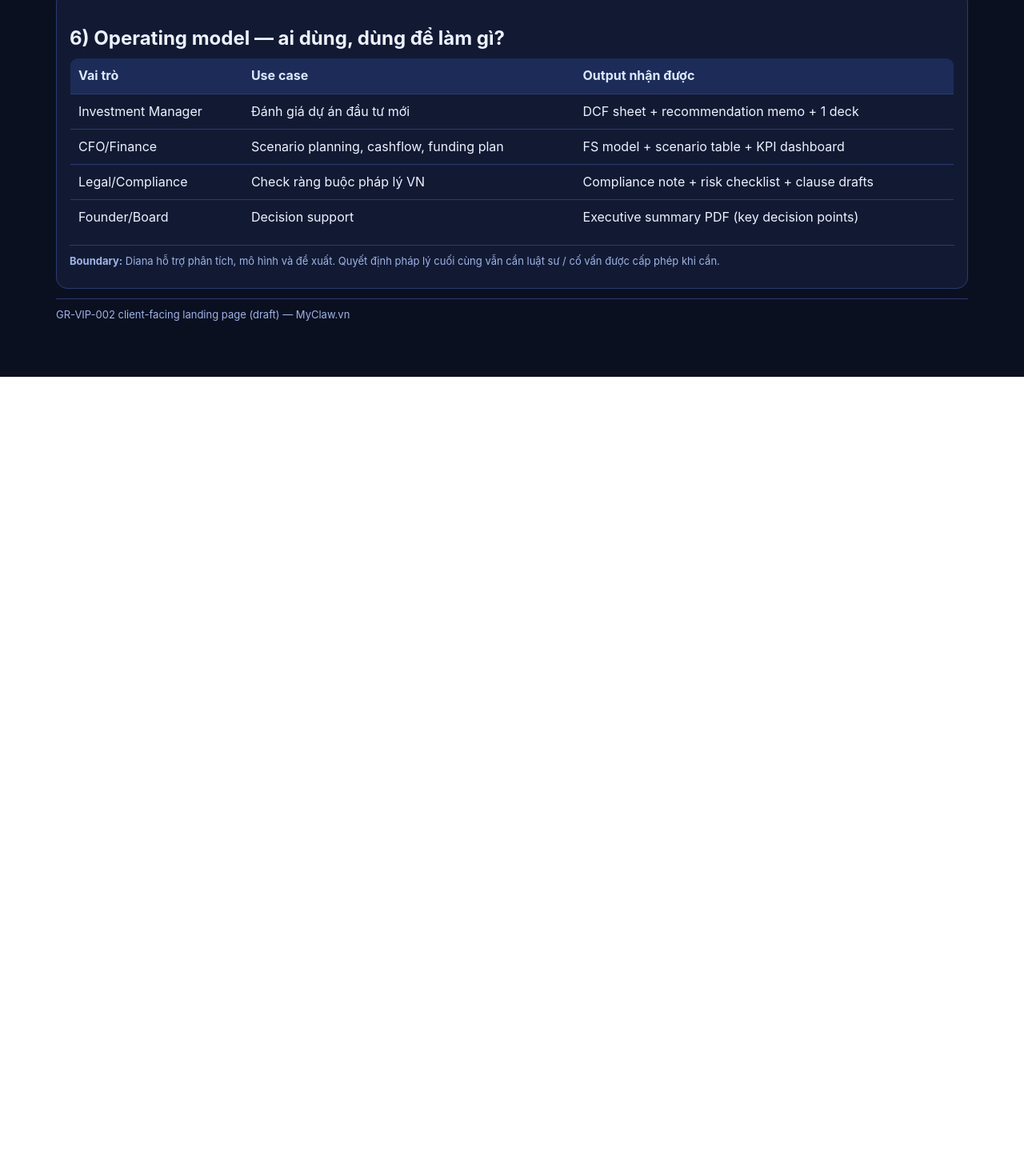
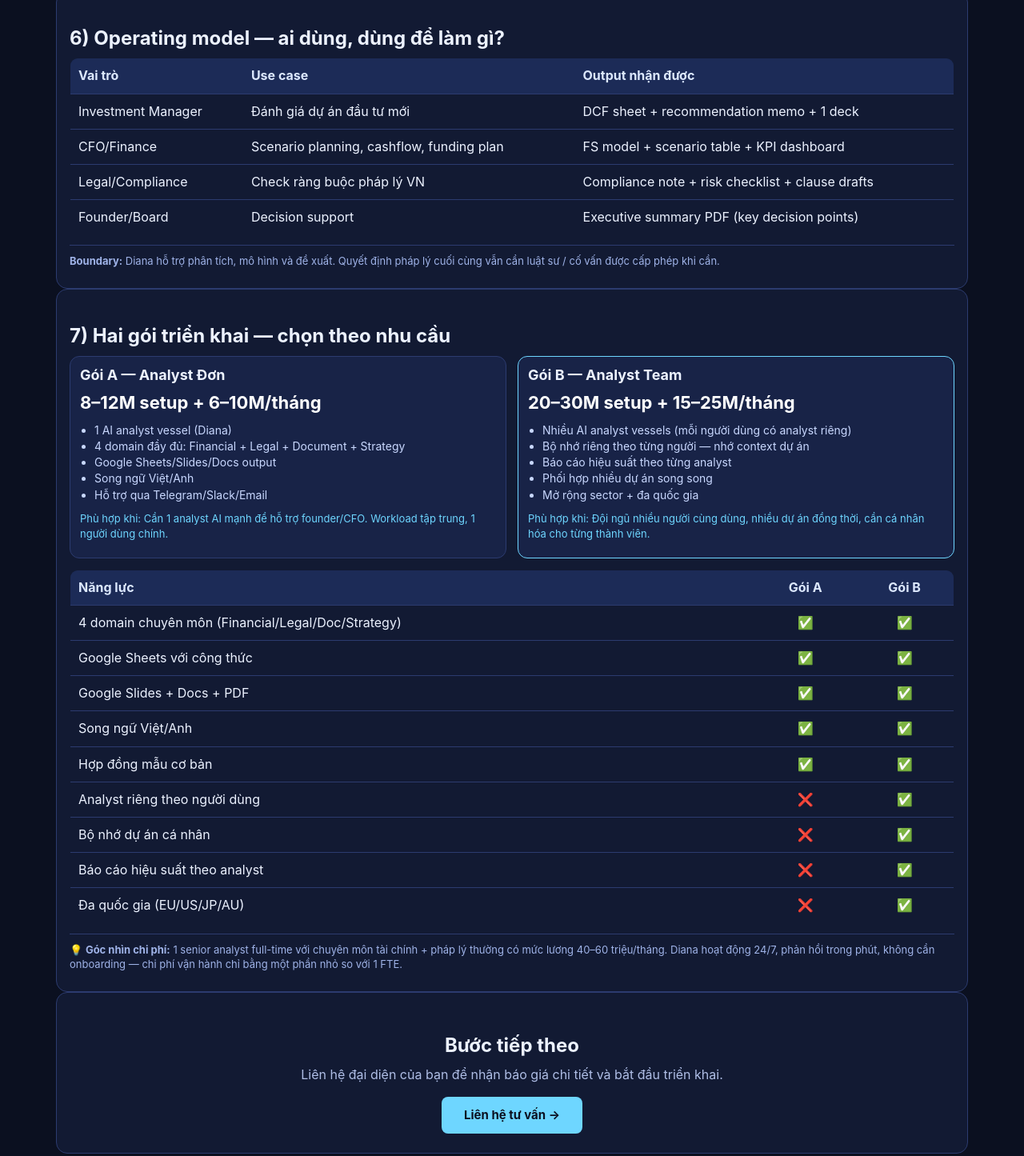
Before and after one commit to dgdatagg-web/myclaw-client-docs, a plain HTML site: page gr-vip-002/index.html in a window 1280 px wide. Shown: the part 1729-3174 px from the top of the page at 80% size. Before the commit the page ends 2200 px from the top, so only its background shows below. Drawn offline with Linux system fonts and the light colour scheme.

Commit message:
fix: VIP-001 CTA generic (not Will's TG) + VIP-002 Option A/B comparison + CTA
- VIP-001: CTA now says 'liên hệ đại diện' (Grey will swap his handle)
- VIP-002: Added section 7 with Gói A vs Gói B, feature comparison table, value anchor, CTA
- Both pages now have pricing visibility + clear next step

```diff
--- a/gr-vip-002/index.html
+++ b/gr-vip-002/index.html
@@ -257,6 +257,61 @@
       <p class="note"><strong>Boundary:</strong> Diana hỗ trợ phân tích, mô hình và đề xuất. Quyết định pháp lý cuối cùng vẫn cần luật sư / cố vấn được cấp phép khi cần.</p>
     </section>
 
+    <section class="card">
+      <h2>7) Hai gói triển khai — chọn theo nhu cầu</h2>
+      <div class="grid grid-2">
+        <div class="domain">
+          <h3>Gói A — Analyst Đơn</h3>
+          <p style="font-size:22px;font-weight:700;color:#fff;margin:8px 0;">8–12M setup + 6–10M/tháng</p>
+          <ul>
+            <li>1 AI analyst vessel (Diana)</li>
+            <li>4 domain đầy đủ: Financial + Legal + Document + Strategy</li>
+            <li>Google Sheets/Slides/Docs output</li>
+            <li>Song ngữ Việt/Anh</li>
+            <li>Hỗ trợ qua Telegram/Slack/Email</li>
+          </ul>
+          <p style="color:#6ed6ff;font-size:13px;margin-top:10px;">Phù hợp khi: Cần 1 analyst AI mạnh để hỗ trợ founder/CFO. Workload tập trung, 1 người dùng chính.</p>
+        </div>
+        <div class="domain" style="border-color:#6ed6ff;">
+          <h3>Gói B — Analyst Team</h3>
+          <p style="font-size:22px;font-weight:700;color:#fff;margin:8px 0;">20–30M setup + 15–25M/tháng</p>
+          <ul>
+            <li>Nhiều AI analyst vessels (mỗi người dùng có analyst riêng)</li>
+            <li>Bộ nhớ riêng theo từng người — nhớ context dự án</li>
+            <li>Báo cáo hiệu suất theo từng analyst</li>
+            <li>Phối hợp nhiều dự án song song</li>
+            <li>Mở rộng sector + đa quốc gia</li>
+          </ul>
+          <p style="color:#6ed6ff;font-size:13px;margin-top:10px;">Phù hợp khi: Đội ngũ nhiều người cùng dùng, nhiều dự án đồng thời, cần cá nhân hóa cho từng thành viên.</p>
+        </div>
+      </div>
+
+      <table style="margin-top:14px;">
+        <thead>
+          <tr><th>Năng lực</th><th style="text-align:center;">Gói A</th><th style="text-align:center;">Gói B</th></tr>
+        </thead>
+        <tbody>
+          <tr><td>4 domain chuyên môn (Financial/Legal/Doc/Strategy)</td><td style="text-align:center;" class="ok">✅</td><td style="text-align:center;" class="ok">✅</td></tr>
+          <tr><td>Google Sheets với công thức</td><td style="text-align:center;" class="ok">✅</td><td style="text-align:center;" class="ok">✅</td></tr>
+          <tr><td>Google Slides + Docs + PDF</td><td style="text-align:center;" class="ok">✅</td><td style="text-align:center;" class="ok">✅</td></tr>
+          <tr><td>Song ngữ Việt/Anh</td><td style="text-align:center;" class="ok">✅</td><td style="text-align:center;" class="ok">✅</td></tr>
+          <tr><td>Hợp đồng mẫu cơ bản</td><td style="text-align:center;" class="ok">✅</td><td style="text-align:center;" class="ok">✅</td></tr>
+          <tr><td>Analyst riêng theo người dùng</td><td style="text-align:center;">❌</td><td style="text-align:center;" class="ok">✅</td></tr>
+          <tr><td>Bộ nhớ dự án cá nhân</td><td style="text-align:center;">❌</td><td style="text-align:center;" class="ok">✅</td></tr>
+          <tr><td>Báo cáo hiệu suất theo analyst</td><td style="text-align:center;">❌</td><td style="text-align:center;" class="ok">✅</td></tr>
+          <tr><td>Đa quốc gia (EU/US/JP/AU)</td><td style="text-align:center;">❌</td><td style="text-align:center;" class="ok">✅</td></tr>
+        </tbody>
+      </table>
+
+      <p class="note">💡 <strong>Góc nhìn chi phí:</strong> 1 senior analyst full-time với chuyên môn tài chính + pháp lý thường có mức lương 40–60 triệu/tháng. Diana hoạt động 24/7, phản hồi trong phút, không cần onboarding — chi phí vận hành chỉ bằng một phần nhỏ so với 1 FTE.</p>
+    </section>
+
+    <section class="card" style="text-align:center;padding:24px;">
+      <h2>Bước tiếp theo</h2>
+      <p style="font-size:16px;margin-bottom:16px;">Liên hệ đại diện của bạn để nhận báo giá chi tiết và bắt đầu triển khai.</p>
+      <a href="#" style="display:inline-block;background:#6ed6ff;color:#0b1020;padding:12px 28px;border-radius:8px;text-decoration:none;font-weight:700;font-size:15px;">Liên hệ tư vấn →</a>
+    </section>
+
     <p class="note">GR-VIP-002 client-facing landing page (draft) — MyClaw.vn</p>
   </div>
 </body>
```
Also changed, not shown: gr-vip-001/index.html (+2 -2 lines).
